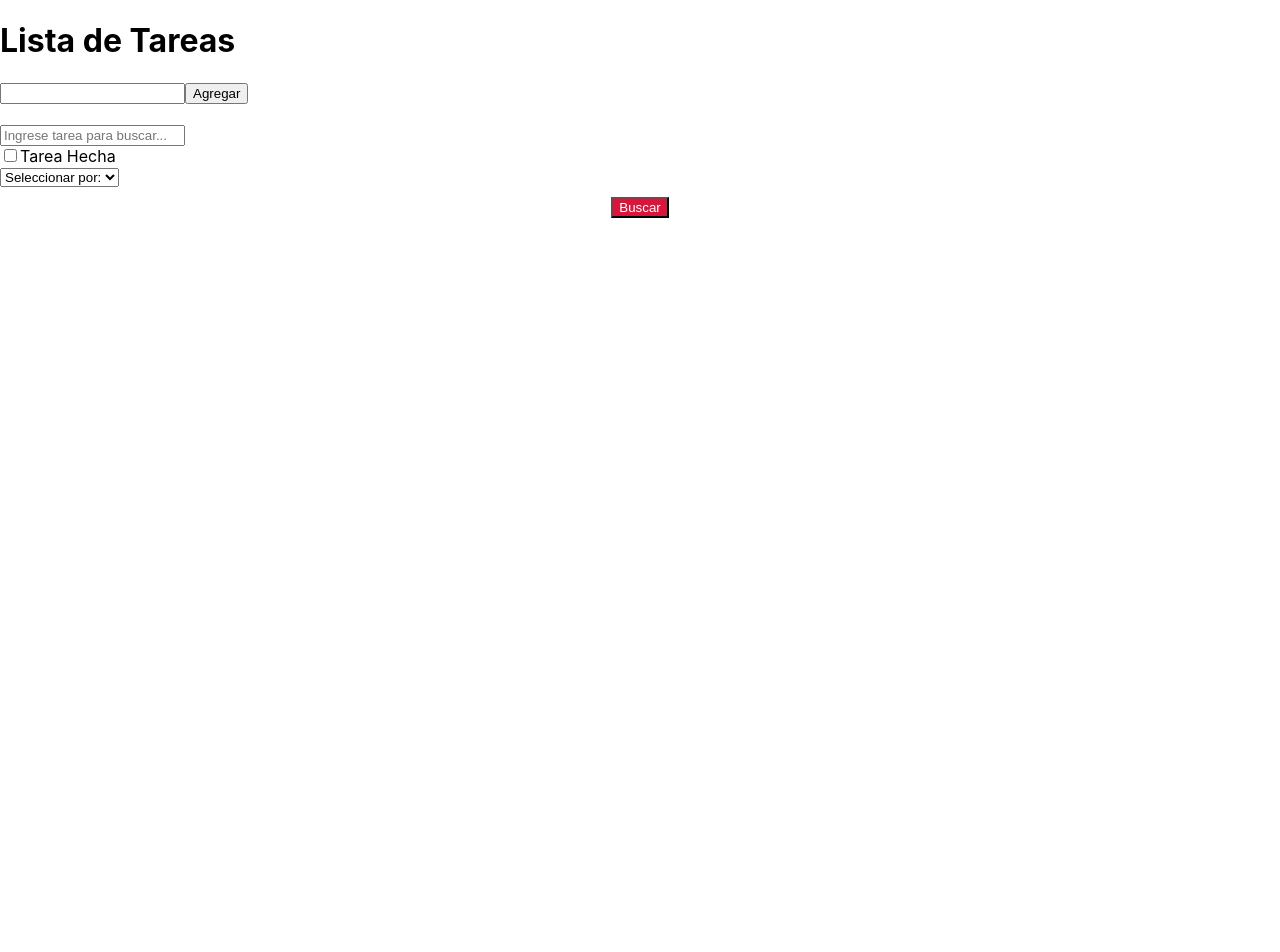
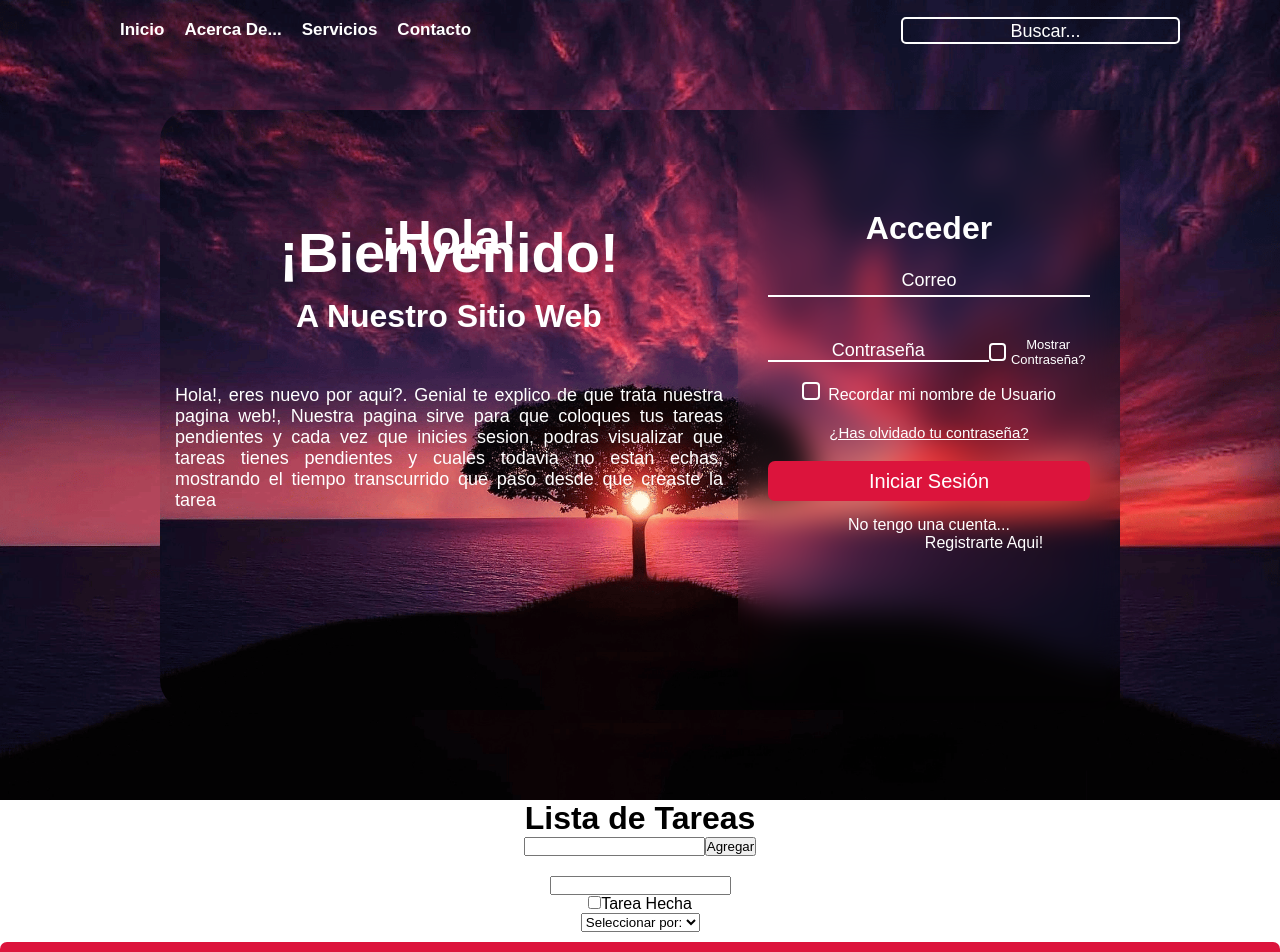
Before and after one commit to Anitach5h/trabajo-grupal, a React (Create React App) app: page / in a window 1280 px wide. Shown: the top 952 px of the page. Before the commit the page ends 800 px from the top, so only its background shows below. Built offline with nearby package versions, Linux system fonts and the light colour scheme.

Commit message:
ADD:Se agrego la jsx Benj yse reactivo el Login en App.js

```diff
--- a/package.json
+++ b/package.json
@@ -8,6 +8,7 @@
     "@testing-library/user-event": "^13.5.0",
     "react": "^18.2.0",
     "react-dom": "^18.2.0",
+    "react-router-dom": "^6.15.0",
     "react-scripts": "5.0.1",
     "web-vitals": "^2.1.4"
   },
--- a/src/App.js
+++ b/src/App.js
@@ -1,94 +1,13 @@
-import React, { useState } from 'react';
-import TaskList from './componentes/ListaTareas';
-import BarraBusqueda from './componentes/BarraBusqueda';
+import React from "react";
+import Login from "./componentes/Login";
+import "./App.css"
+import Benja from "./componentes/Benja";
 
-const App = () => {
-  const [tasks, setTasks] = useState([]);
-  const [filteredTasks, setFilteredTasks] = useState([]);
-  const [newTask, setNewTask] = useState('');
-  const [editingTaskId, setEditingTaskId] = useState(null); // Agrega el estado para edición
-
-  const addTask = () => {
-    if (newTask.trim() === '') return;
-    const newTaskObj = { id: Date.now(), text: newTask, completed: false };
-    setTasks([...tasks, newTaskObj]);
-    setFilteredTasks([...tasks, newTaskObj]);
-    setNewTask('');
-  };
-
-  const toggleTask = (taskId) => {
-    const updatedTasks = tasks.map((task) =>
-      task.id === taskId ? { ...task, completed: !task.completed } : task
-    );
-    setTasks(updatedTasks);
-    setFilteredTasks(updatedTasks);
-  };
-
-  const deleteTask = (taskId) => {
-    const updatedTasks = tasks.filter((task) => task.id !== taskId);
-    setTasks(updatedTasks);
-    setFilteredTasks(updatedTasks);
-  };
-
-  const handleTaskEdit = (taskId, newText) => {
-    const updatedTasks = tasks.map((task) =>
-      task.id === taskId ? { ...task, text: newText } : task
-    );
-    setTasks(updatedTasks);
-    setFilteredTasks(updatedTasks);
-  };
-
-  const editTask = (taskId) => {
-    setEditingTaskId(taskId);
-  };
-
-  const handleSearch = (searchParams) => {
-    const filtered = tasks.filter((task) => {
-      return (
-        task.text.toLowerCase().includes(searchParams.query.toLowerCase()) &&
-        (searchParams.completed ? task.completed : true)
-      );
-    });
-
-    setFilteredTasks(filtered);
-  };
-
-  const handleKeyDown = (taskId, event) => {
-    if (event.key === 'Enter') {
-      handleTaskEdit(taskId, event.target.value);
-      setEditingTaskId(null); // Terminar la edición
-    }
-  };
-
-  return (
-    <div className="app">
-      <h1>Lista de Tareas</h1>
-      <div className="add-task">
-        <input
-          type="text"
-          value={newTask}
-          onChange={(e) => setNewTask(e.target.value)}
-        />
-        <button onClick={addTask}>Agregar</button>
-      </div>
-      <div style={pageStyle}>
-        <BarraBusqueda onSearch={handleSearch} />
-      </div>
-      <TaskList
-        tasks={filteredTasks}
-        toggleTask={toggleTask}
-        deleteTask={deleteTask}
-        editingTaskId={editingTaskId}
-        handleTaskEdit={handleTaskEdit}
-        editTask={editTask}
-        handleKeyDown={handleKeyDown}
-      />
-    </div>
-  );
-};
-
-const pageStyle = {
-  marginTop: '20px',
-};
-
-export default App;
+export function App(){
+  return(
+  <div>
+    <Login />
+    <Benja />
+  </div>
+  )
+}
--- /dev/null
+++ b/src/componentes/Benja.jsx
@@ -0,0 +1,94 @@
+import React, { useState } from 'react';
+import TaskList from './ListaTareas';
+import BarraBusqueda from './BarraBusqueda'
+
+function Benja ()  {
+  const [tasks, setTasks] = useState([]);
+  const [filteredTasks, setFilteredTasks] = useState([]);
+  const [newTask, setNewTask] = useState('');
+  const [editingTaskId, setEditingTaskId] = useState(null); // Agrega el estado para edición
+
+  const addTask = () => {
+    if (newTask.trim() === '') return;
+    const newTaskObj = { id: Date.now(), text: newTask, completed: false };
+    setTasks([...tasks, newTaskObj]);
+    setFilteredTasks([...tasks, newTaskObj]);
+    setNewTask('');
+  };
+
+  const toggleTask = (taskId) => {
+    const updatedTasks = tasks.map((task) =>
+      task.id === taskId ? { ...task, completed: !task.completed } : task
+    );
+    setTasks(updatedTasks);
+    setFilteredTasks(updatedTasks);
+  };
+
+  const deleteTask = (taskId) => {
+    const updatedTasks = tasks.filter((task) => task.id !== taskId);
+    setTasks(updatedTasks);
+    setFilteredTasks(updatedTasks);
+  };
+
+  const handleTaskEdit = (taskId, newText) => {
+    const updatedTasks = tasks.map((task) =>
+      task.id === taskId ? { ...task, text: newText } : task
+    );
+    setTasks(updatedTasks);
+    setFilteredTasks(updatedTasks);
+  };
+
+  const editTask = (taskId) => {
+    setEditingTaskId(taskId);
+  };
+
+  const handleSearch = (searchParams) => {
+    const filtered = tasks.filter((task) => {
+      return (
+        task.text.toLowerCase().includes(searchParams.query.toLowerCase()) &&
+        (searchParams.completed ? task.completed : true)
+      );
+    });
+
+    setFilteredTasks(filtered);
+  };
+
+  const handleKeyDown = (taskId, event) => {
+    if (event.key === 'Enter') {
+      handleTaskEdit(taskId, event.target.value);
+      setEditingTaskId(null); // Terminar la edición
+    }
+  };
+
+  return (
+    <div className="app">
+      <h1>Lista de Tareas</h1>
+      <div className="add-task">
+        <input
+          type="text"
+          value={newTask}
+          onChange={(e) => setNewTask(e.target.value)}
+        />
+        <button onClick={addTask}>Agregar</button>
+      </div>
+      <div style={pageStyle}>
+        <BarraBusqueda onSearch={handleSearch} />
+      </div>
+      <TaskList
+        tasks={filteredTasks}
+        toggleTask={toggleTask}
+        deleteTask={deleteTask}
+        editingTaskId={editingTaskId}
+        handleTaskEdit={handleTaskEdit}
+        editTask={editTask}
+        handleKeyDown={handleKeyDown}
+      />
+    </div>
+  );
+};
+
+const pageStyle = {
+  marginTop: '20px',
+};
+
+export default Benja;
--- a/src/componentes/Login.jsx
+++ b/src/componentes/Login.jsx
@@ -3,7 +3,7 @@ import "../hojas-de-estilos/Login.css";
 import MostrarOcultar from "./Mostrar-Ocultar";
 
 
-function Login() {
+function Login(handleClick) {
   return (
     <div>
       <header className="encabezado">
@@ -42,7 +42,7 @@ function Login() {
             <a href="./{ContraseñaOlvidada}">¿Has olvidado tu contraseña?</a>
           </div>
           <div className="boton">
-            <button className="btn">Iniciar Sesión</button>
+            <button className="btn" onClick={handleClick}>Iniciar Sesión</button>
           </div>
           <div className="registrate">
             <p>No tengo una cuenta...</p>
--- a/src/index.js
+++ b/src/index.js
@@ -1,7 +1,8 @@
 import React from 'react';
 import ReactDOM from 'react-dom/client';
 import './index.css';
-import App from './App';
+
+import {App} from "./App"
 
 
 const root = ReactDOM.createRoot(document.getElementById('root'));
```
Also changed, not shown: 1 other file (tests, documents, lock files or other folders).
